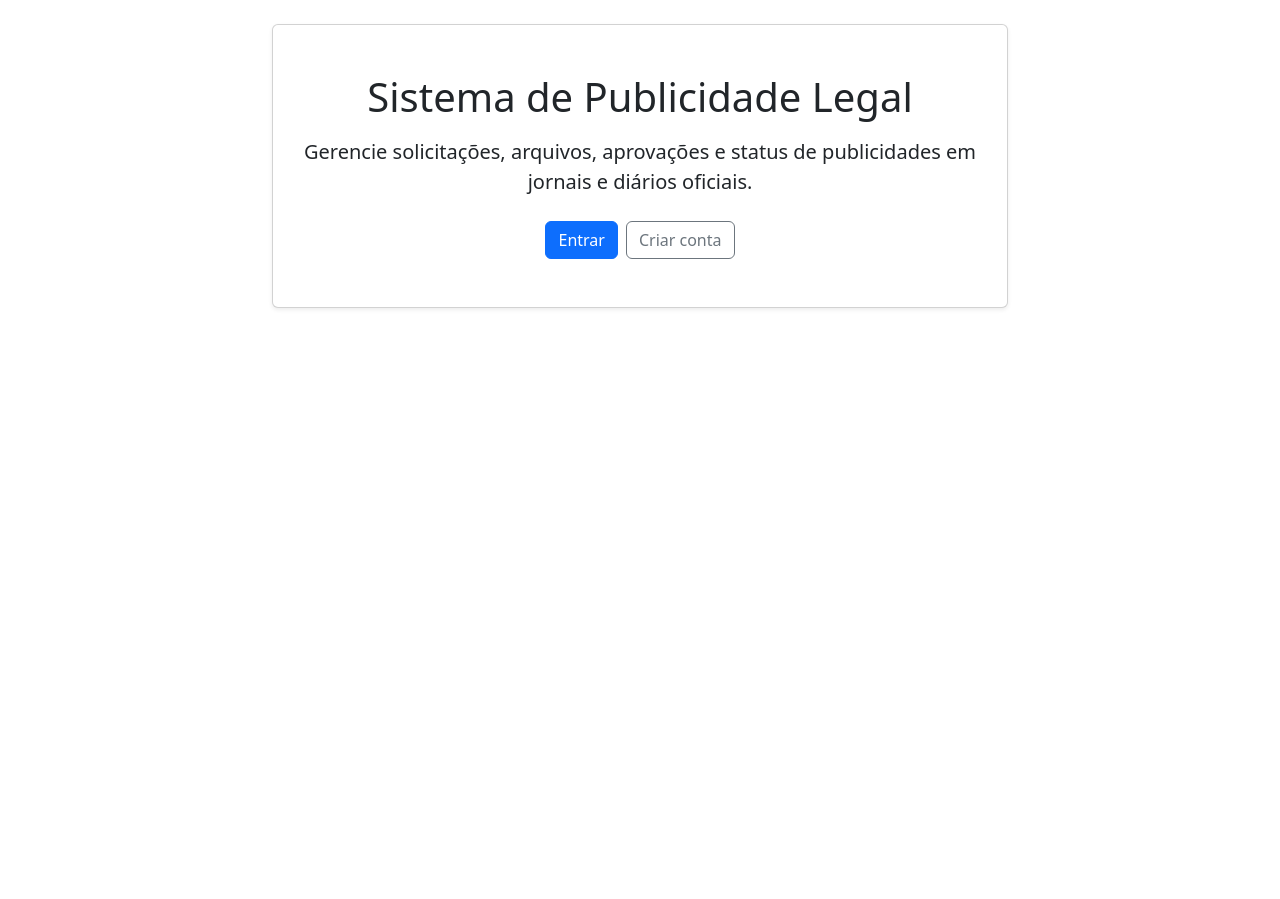
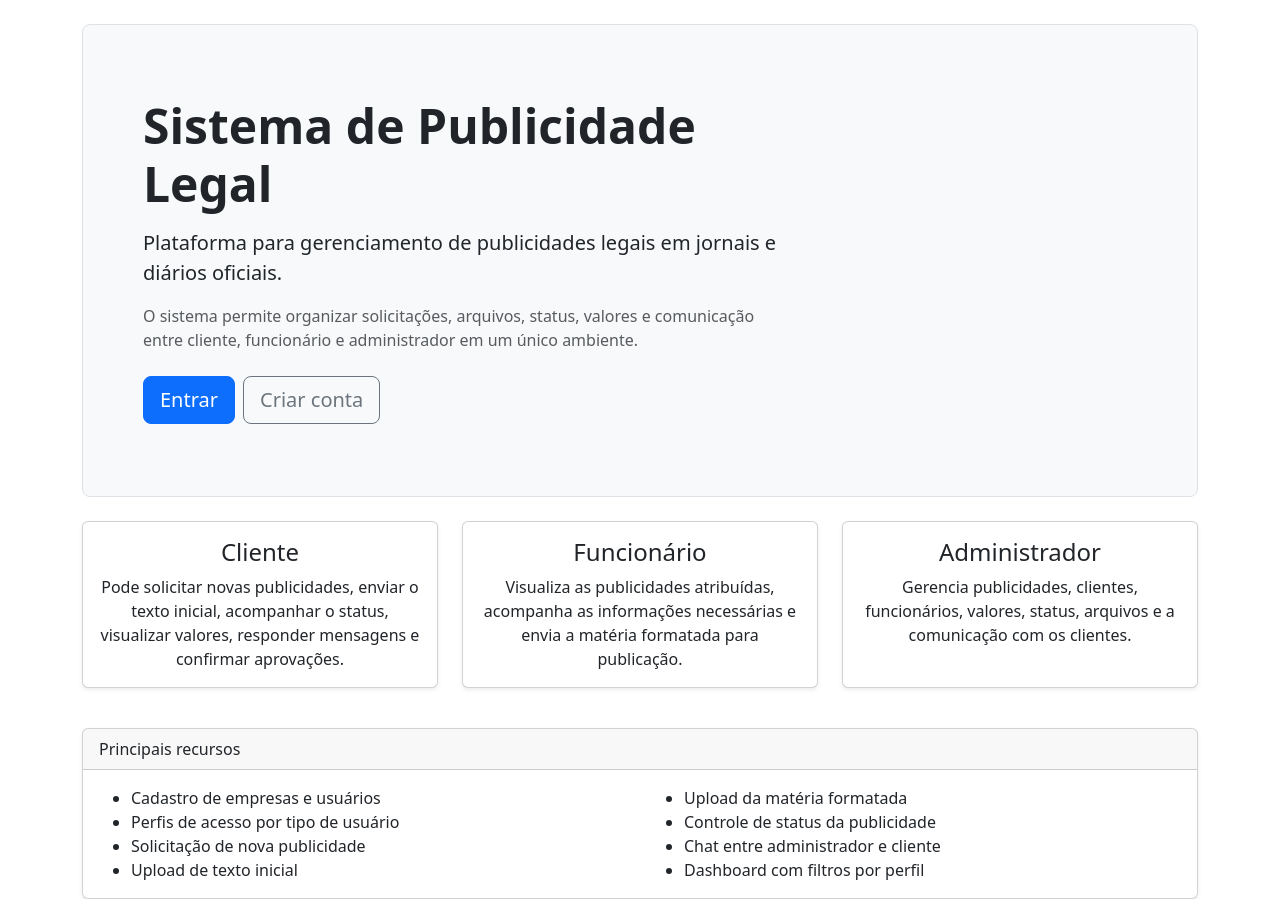
Before and after one commit to MMunhen/legal-publication-management, a Django app: page / in a window 1280 px wide. Shown: the part 56-955 px from the top of the page. Before the commit the page ends 365 px from the top, so only its background shows below. Run offline with Django 5.2, Linux system fonts and the light colour scheme.

Commit message:
style: melhora página inicial do sistema

```diff
--- a/core/views.py
+++ b/core/views.py
@@ -165,7 +165,7 @@ def detalhe_publicacao(request, id):
             if publicacao.status == 'aguardando_aprovacao':
                 publicacao.status = 'aprovado'
                 publicacao.save()
-                messages.success(request, 'Publicidade solicitada com sucesso.')
+                messages.success(request, 'Solicitação enviada. Em breve um administrador irá analisar o pedido.')
                 return redirect('detalhe_publicacao', id=publicacao.id)
 
         elif acao == 'upload_materia' and usuario.tipo_usuario == 'funcionario':
--- a/templates/core/home.html
+++ b/templates/core/home.html
@@ -3,14 +3,19 @@
 {% block title %}Início{% endblock %}
 
 {% block content %}
-    <div class="row justify-content-center">
-        <div class="col-md-8 text-center">
-            <div class="card shadow-sm">
-                <div class="card-body py-5">
-                    <h1 class="mb-3">Sistema de Publicidade Legal</h1>
+    <div class="p-5 mb-4 bg-light rounded-3 border">
+        <div class="container-fluid py-4">
+            <div class="row align-items-center">
+                <div class="col-md-8">
+                    <h1 class="display-5 fw-bold">Sistema de Publicidade Legal</h1>
 
-                    <p class="lead">
-                        Gerencie solicitações, arquivos, aprovações e status de publicidades em jornais e diários oficiais.
+                    <p class="lead mt-3">
+                        Plataforma para gerenciamento de publicidades legais em jornais e diários oficiais.
+                    </p>
+
+                    <p class="text-muted">
+                        O sistema permite organizar solicitações, arquivos, status, valores e comunicação entre cliente,
+                        funcionário e administrador em um único ambiente.
                     </p>
 
                     {% if user.is_authenticated %}
@@ -18,16 +23,16 @@
                             Bem-vindo, {{ user.username }}.
                         </p>
 
-                        <a href="{% url 'dashboard' %}" class="btn btn-primary">
+                        <a href="{% url 'dashboard' %}" class="btn btn-primary btn-lg">
                             Acessar dashboard
                         </a>
                     {% else %}
-                        <div class="d-flex justify-content-center gap-2 mt-4">
-                            <a href="{% url 'login' %}" class="btn btn-primary">
+                        <div class="d-flex gap-2 mt-4">
+                            <a href="{% url 'login' %}" class="btn btn-primary btn-lg">
                                 Entrar
                             </a>
 
-                            <a href="{% url 'cadastro_cliente' %}" class="btn btn-outline-secondary">
+                            <a href="{% url 'cadastro_cliente' %}" class="btn btn-outline-secondary btn-lg">
                                 Criar conta
                             </a>
                         </div>
@@ -36,4 +41,73 @@
             </div>
         </div>
     </div>
+
+    <div class="row text-center mb-4">
+        <div class="col-md-4 mb-3">
+            <div class="card h-100 shadow-sm">
+                <div class="card-body">
+                    <h4 class="card-title">Cliente</h4>
+
+                    <p class="card-text">
+                        Pode solicitar novas publicidades, enviar o texto inicial, acompanhar o status,
+                        visualizar valores, responder mensagens e confirmar aprovações.
+                    </p>
+                </div>
+            </div>
+        </div>
+
+        <div class="col-md-4 mb-3">
+            <div class="card h-100 shadow-sm">
+                <div class="card-body">
+                    <h4 class="card-title">Funcionário</h4>
+
+                    <p class="card-text">
+                        Visualiza as publicidades atribuídas, acompanha as informações necessárias
+                        e envia a matéria formatada para publicação.
+                    </p>
+                </div>
+            </div>
+        </div>
+
+        <div class="col-md-4 mb-3">
+            <div class="card h-100 shadow-sm">
+                <div class="card-body">
+                    <h4 class="card-title">Administrador</h4>
+
+                    <p class="card-text">
+                        Gerencia publicidades, clientes, funcionários, valores, status,
+                        arquivos e a comunicação com os clientes.
+                    </p>
+                </div>
+            </div>
+        </div>
+    </div>
+
+    <div class="card shadow-sm">
+        <div class="card-header">
+            Principais recursos
+        </div>
+
+        <div class="card-body">
+            <div class="row">
+                <div class="col-md-6">
+                    <ul class="mb-0">
+                        <li>Cadastro de empresas e usuários</li>
+                        <li>Perfis de acesso por tipo de usuário</li>
+                        <li>Solicitação de nova publicidade</li>
+                        <li>Upload de texto inicial</li>
+                    </ul>
+                </div>
+
+                <div class="col-md-6">
+                    <ul class="mb-0">
+                        <li>Upload da matéria formatada</li>
+                        <li>Controle de status da publicidade</li>
+                        <li>Chat entre administrador e cliente</li>
+                        <li>Dashboard com filtros por perfil</li>
+                    </ul>
+                </div>
+            </div>
+        </div>
+    </div>
 {% endblock %}
```
